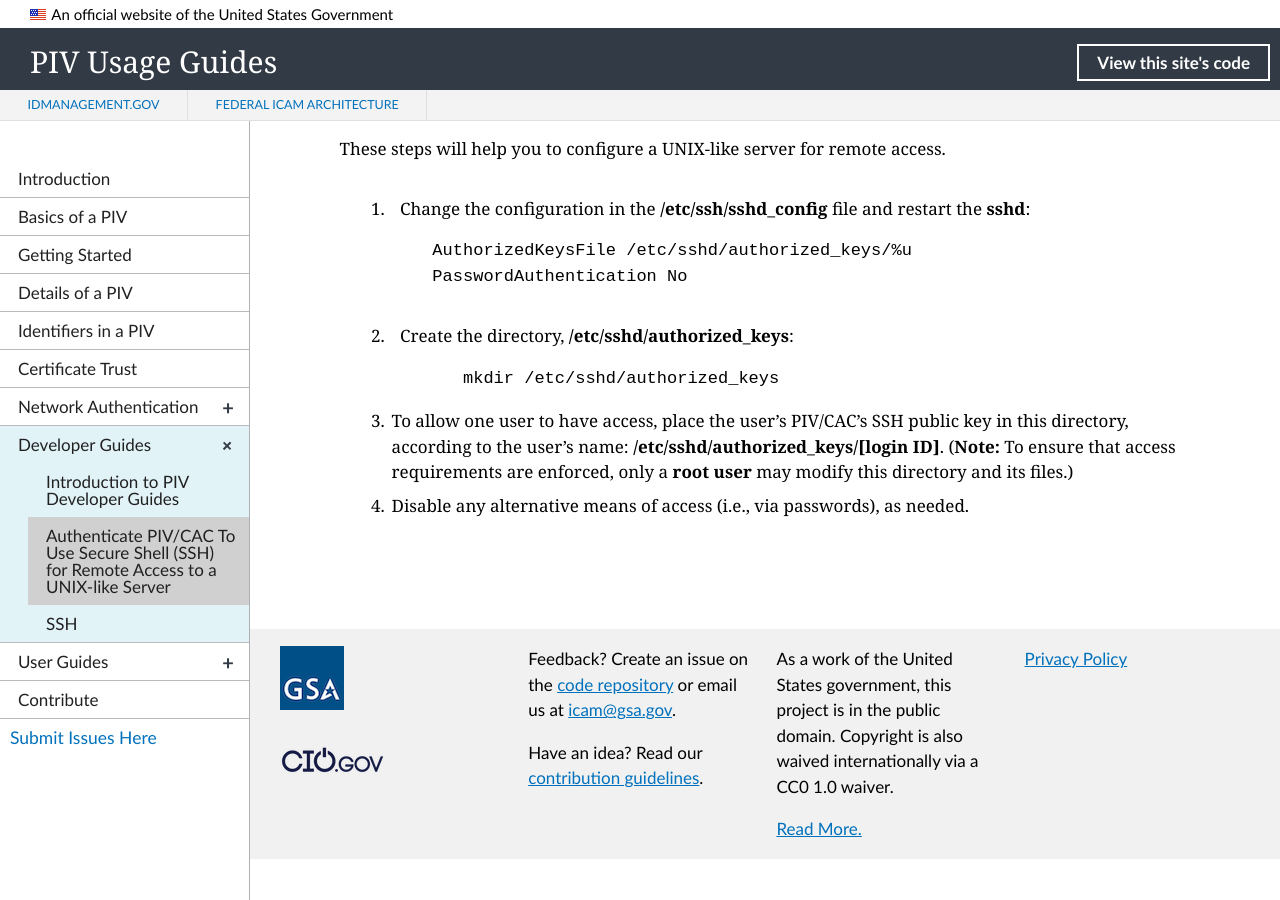
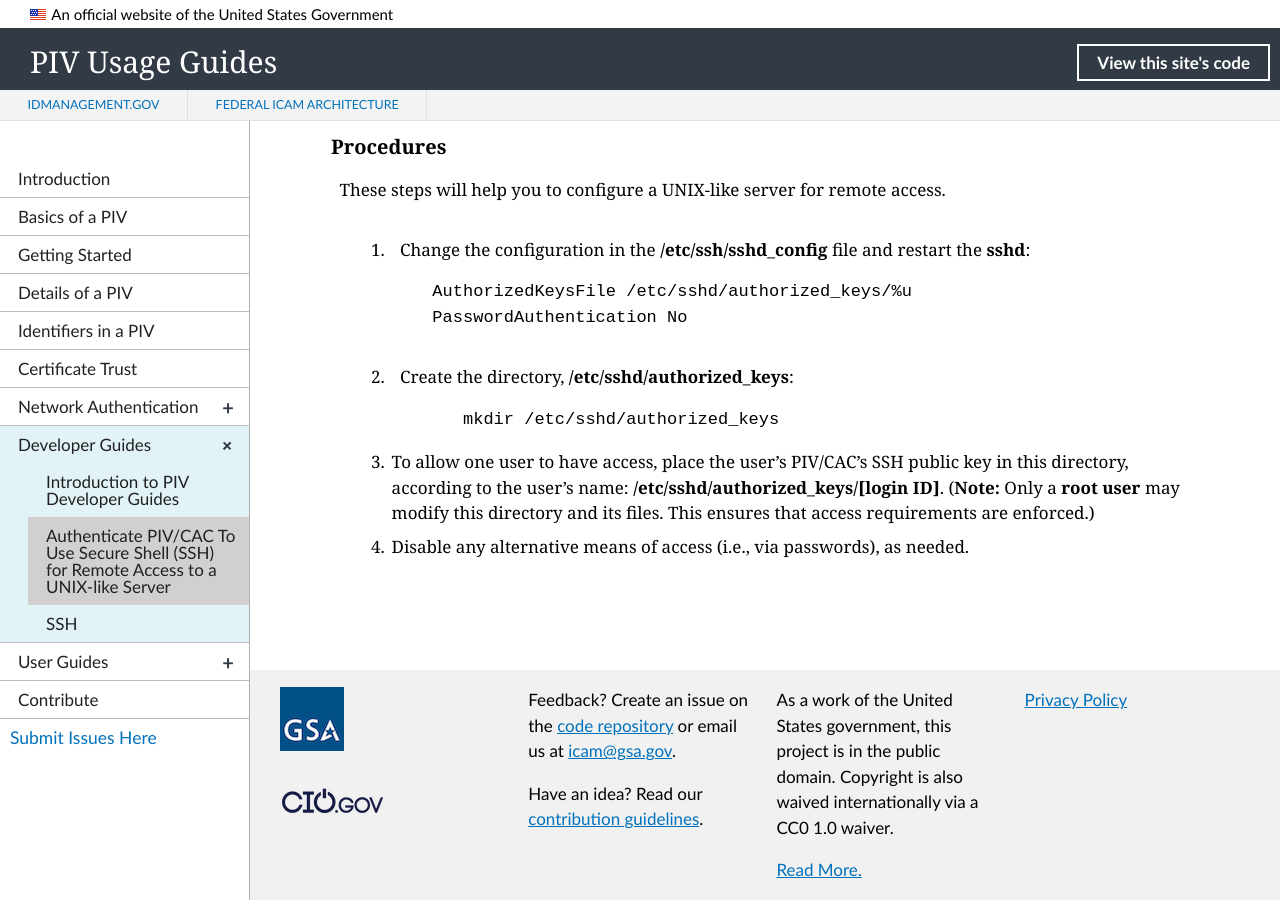
Before and after one commit to GSA/piv-guides, a Jekyll site: the page built from _devconfig/ssh-all-2.md, in a window 1280 px wide and 900 px high, scrolled down 5830 px. Built offline with Jekyll 4.4.1, drawn with Linux system fonts in a browser that asks for light colours; nearby versions of some CDN libraries; before the commit the page ends 6689 px from its top, so only the background shows below that; some of the changed text lies outside the part shown.

Commit message:
Create ssh-all-2.md

````diff
--- a/_devconfig/ssh-all-2.md
+++ b/_devconfig/ssh-all-2.md
@@ -201,5 +201,5 @@
 			mkdir /etc/sshd/authorized_keys
         ```
 
-  3. To allow one user to have access, place the user's PIV/CAC's SSH public key in this directory, according to the user's name: **/etc/sshd/authorized_keys/[login ID]**. (**Note:** To ensure that access requirements are enforced, only a **root user** may modify this directory and its files.)
+  3. To allow one user to have access, place the user's PIV/CAC's SSH public key in this directory, according to the user's name: **/etc/sshd/authorized_keys/[login ID]**. (**Note:** Only a **root user** may modify this directory and its files. This ensures that access requirements are enforced.)
   4. Disable any alternative means of access (i.e., via passwords), as needed.
````
Also changed, not shown: other parts of _devconfig/ssh-all-2.md (+2 -2 lines).
